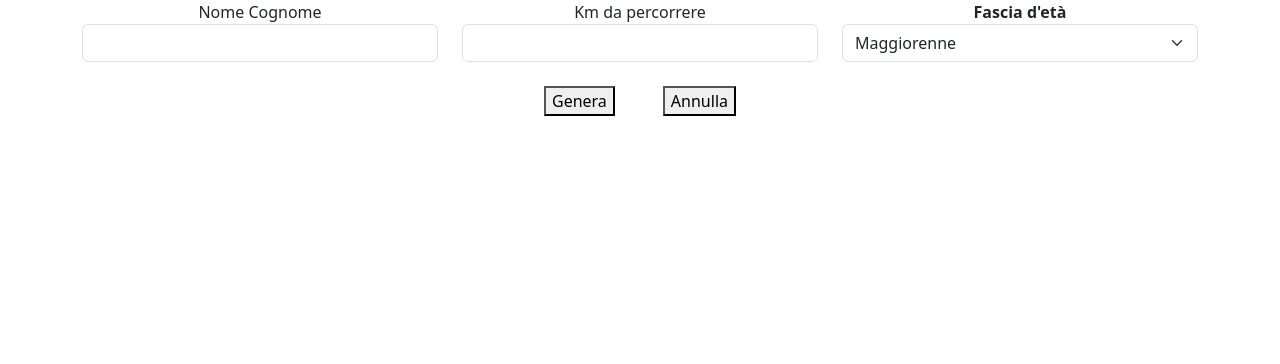
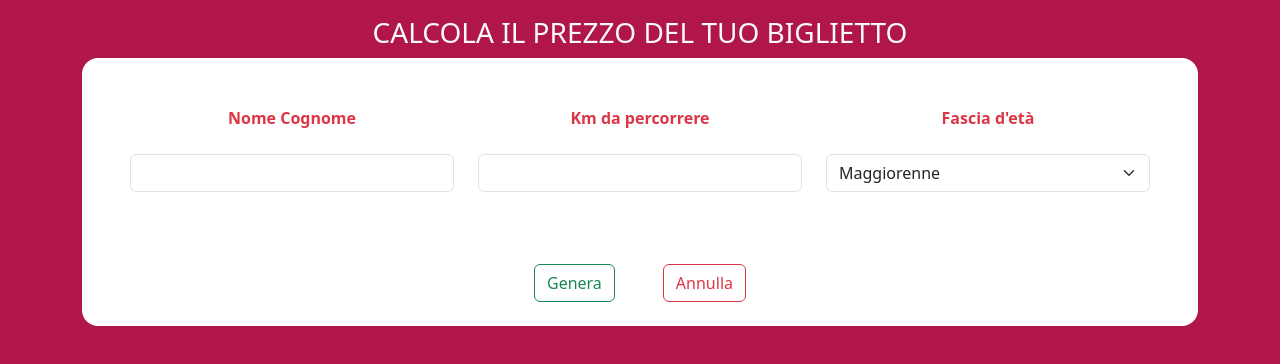
Before and after one commit to NotAlex575/js-biglietto-treno-form, a plain HTML site: page index.html in a window 1280 px wide. Drawn offline with nearby package versions, Linux system fonts and the light colour scheme.

Commit message:
aggiunto lato css e bootstrap

```diff
--- a/index.html
+++ b/index.html
@@ -9,18 +9,20 @@
     <title>Document</title>
 </head>
 <body class="bg-esercizio">
+    <h3 class="text-center text-light pt-3">CALCOLA IL PREZZO DEL TUO BIGLIETTO</h3>
     <div class="container">
-        <div class="row">
+        <div class="h-100 w-100 bg-white rounded-4">
+            <div class="row p-5">
              <div class="col-4">
-                <label class="d-flex justify-content-center" for="nome-cognome">Nome Cognome</label>
+                <label class="d-flex justify-content-center pb-4 text-danger" for="nome-cognome"><strong>Nome Cognome</strong></label>
                 <input type="text" class="form-control" id="nome-cognome">
              </div>
              <div class="col-4">
-                <label class="d-flex justify-content-center" for="km-da-percorrere">Km da percorrere</label>
+                <label class="d-flex justify-content-center pb-4 text-danger" for="km-da-percorrere"><strong>Km da percorrere</strong></label>
                 <input type="number" class="form-control" id="km-da-percorrere">
              </div>
              <div class="col-4">
-                <label class="d-flex justify-content-center" class="form-label"><strong>Fascia d'età</strong></label>
+                <label class="d-flex justify-content-center pb-4 text-danger" class="form-label"><strong>Fascia d'età</strong></label>
                     <select class="form-select" aria-label="eta" id="eta">
                         <option selected>Maggiorenne</option>
                         <option value="1">Minorenne</option>
@@ -30,12 +32,16 @@
              </div>
          </div>
          <div class="row p-4">
-            <div class="d-flex justify-content-center">
-                <button id="genera-info">Genera</button>
-                <button id="elimina-info" class="ms-5">Annulla</button>
+            <div class="d-flex justify-content-center text-danger">
+                <button id="genera-info" class="btn btn-outline-success">Genera</button>
+                <button id="elimina-info" class="ms-5 btn btn-outline-danger">Annulla</button>
             </div>
          </div>
-         <div class="row display-nascosto h-150px" id="display">
+        </div>
+
+
+        <div class="display-nascosto mt-5 bg-white" id="display">
+            <div class="row w-100 h-150px">
                 <div class="col-4 bg-gray h-100 d-flex justify-content-center pt-3">
                     <div class="row">
                         <strong class="text-black">NOME PASSEGGERO:</strong>
@@ -67,6 +73,7 @@
                     </div>
                 </div>
             </div>
+        </div>
 
     </div>
     <script src="/script/script.js"></script>
--- a/style/style.css
+++ b/style/style.css
@@ -18,3 +18,7 @@ input {
 .h-150px{
     height: 150px;
 }
+
+.bg-esercizio{
+    background-color: #b01748;
+}
```
Lines whose indentation alone changed are shown as unchanged.
